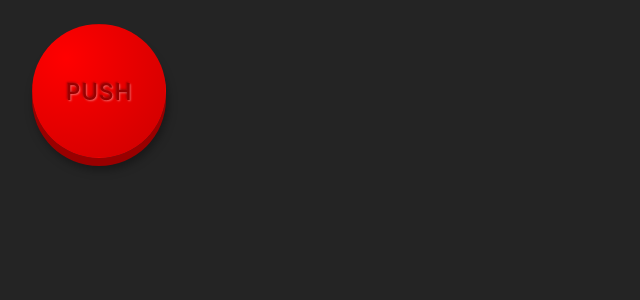
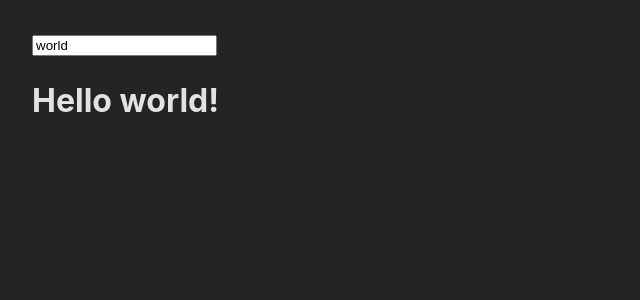
Before and after one commit to artemnistuley/svelte-tutorial, a Svelte app: page / in a window 1280 px wide. Shown: the top 300 px of the page, without its empty margins (0-640 px from the left). Built offline with nearby package versions, Linux system fonts and the light colour scheme.

Commit message:
text input binding

```diff
--- a/src/App.svelte
+++ b/src/App.svelte
@@ -20,6 +20,7 @@
   import ComponentEvent from "./lib/basic/events/ComponentEvent.svelte";
   import EventForwarding from "./lib/basic/events/EventForwarding.svelte";
   import DomEventForwaring from "./lib/basic/events/DomEventForwaring.svelte";
+  import TextInput from "./lib/basic/bindings/TextInput.svelte";
 </script>
 
 <main>
@@ -63,7 +64,9 @@
 
   <!-- <EventForwarding /> -->
 
-  <DomEventForwaring />
+  <!-- <DomEventForwaring /> -->
+
+  <TextInput />
 </main>
 
 <style></style>
--- /dev/null
+++ b/src/lib/basic/bindings/TextInput.svelte
@@ -0,0 +1,7 @@
+<script>
+	let name = 'world';
+</script>
+
+<input bind:value={name} />
+
+<h1>Hello {name}!</h1>
```
